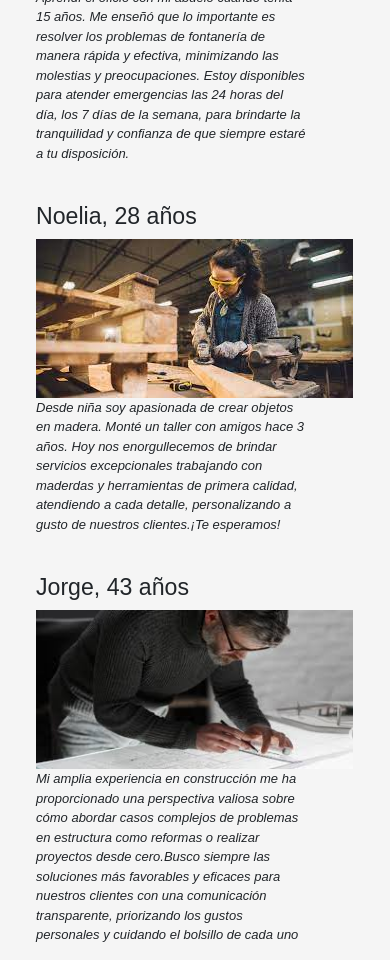
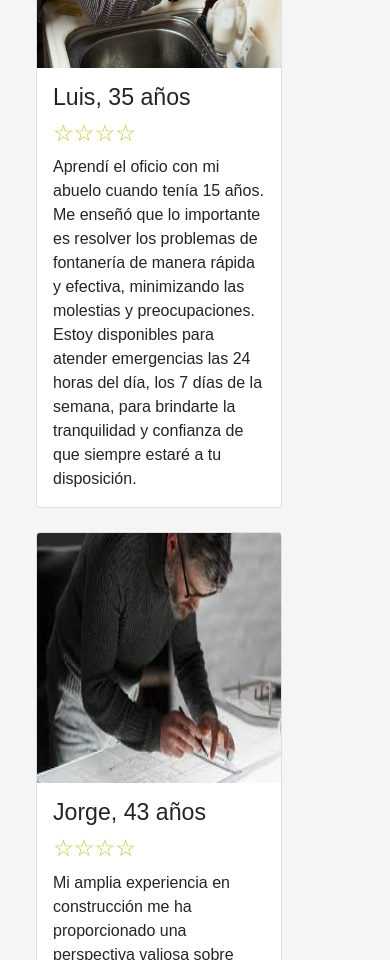
Before and after one commit to Gonzalo2194/proyecto, a plain HTML site: page index.html in a window 390 px wide. Shown: the part 1030-1990 px from the top of the page. Drawn offline with Linux system fonts and the light colour scheme.

Commit message:
Se agregan cards al index y ajustan imagenes responsive

```diff
--- a/css/estilo.css
+++ b/css/estilo.css
@@ -49,8 +49,8 @@
 }
 
 .imagencentrada{
-    height: 159px;
-    width: 317px;
+width: 100%;
+height: 250px
 
 }
 
@@ -99,6 +99,12 @@
 input{
     border-radius: 20px;
 }
+
+.estrellas{
+    color: rgba(187, 187, 27, 0.842);
+
+}
+
 /*fin de formato total y del index*/
 
 /*comienzo portal de ayuda*/
--- a/index.html
+++ b/index.html
@@ -64,29 +64,42 @@
             <div class="container-fluid row">
                 <div class="col buscar mt-3">
                 <input class="buscador" type=search value= "Buscá tu servicio">
-                </div>
+            </div>
             <section class="row ">
                 <h2>Nuestros profesionales</h2>
-                <div class="col-sm-4 col-md-4 col-lg-4 mt-4  " >
-                    <h3>Luis, 35 años</h3>
-                    <img class="imagencentrada" src="./assets/Images/plumber-g33f62af7b_1280.jpg" alt="plomero trabajando,imagen">
-                    <p class="fuenteindex">Aprendí el oficio con mi abuelo cuando tenía 15 años. Me enseñó que lo importante es resolver los problemas de fontanería de manera rápida y efectiva, minimizando las molestias y preocupaciones. Estoy disponibles para atender emergencias las 24 horas del día, los 7 días de la semana, para brindarte la tranquilidad y confianza de que siempre estaré a tu disposición.</p>
-                </div>
-                <div class="col-sm-4 col-md-4 col-lg-4 mt-4">
-                    <h3>Noelia, 28 años</h3>
-                    <img src="./assets/Images/Noelia.jpg" alt="Chica carpintera, imagen">
-                    <p class="fuenteindex"> Desde niña soy apasionada de crear objetos en madera. Monté un taller con amigos hace 3 años. Hoy nos enorgullecemos de brindar servicios excepcionales trabajando con maderdas y herramientas de primera calidad, atendiendo a cada detalle, personalizando a gusto de nuestros clientes.¡Te esperamos!</p>
-                </div>
-                <div class="col-sm-4 col-md-4 col-lg-4 mt-4">
-                    <h3>Jorge, 43 años</h3>
-                    <img class="imagencentrada" src="./assets/Images/Jorge arquitecto.jpg" alt="Arquitecto, en su estudio">
-                    <p class="fuenteindex">Mi amplia experiencia en construcción me ha proporcionado una perspectiva valiosa sobre cómo abordar casos complejos de problemas en estructura como reformas o realizar proyectos desde cero.Busco siempre las soluciones más favorables y eficaces para nuestros clientes con una comunicación transparente, priorizando los gustos personales y cuidando el bolsillo de cada uno</p>
-                </div>
-
-
+                    <div class="row row-cols-1 row-cols-md-3 g-4">
+                        <div class="col">
+                        <div class="card">
+                            <img src="./assets/Images/plumber-g33f62af7b_1280.jpg" class="card-img-top imagencentrada" alt="plomero">
+                            <div class="card-body">
+                            <h3 class="card-title">Luis, 35 años </h3>
+                            <h3><span class="estrellas">☆☆☆☆</span></h3>
+                            <p class="card-text">Aprendí el oficio con mi abuelo cuando tenía 15 años. Me enseñó que lo importante es resolver los problemas de fontanería de manera rápida y efectiva, minimizando las molestias y preocupaciones. Estoy disponibles para atender emergencias las 24 horas del día, los 7 días de la semana, para brindarte la tranquilidad y confianza de que siempre estaré a tu disposición.</p>
+                            </div>
+                        </div>
+                        </div>
+                        <div class="col">
+                        <div class="card">
+                            <img src="./assets/Images/Jorge arquitecto.jpg" class="card-img-top imagencentrada" alt="Arquitecto, en su estudio">
+                            <div class="card-body">
+                            <h3 class="card-title">Jorge, 43 años </h3>
+                            <h3><span class="estrellas">☆☆☆☆</span></h3>
+                            <p class="card-text">Mi amplia experiencia en construcción me ha proporcionado una perspectiva valiosa sobre cómo abordar casos complejos de problemas en estructura como reformas o realizar proyectos desde cero.Busco siempre las soluciones más favorables y eficaces para nuestros clientes con una comunicación transparente, priorizando los gustos personales y cuidando el bolsillo de cada uno </p>
+                            </div>
+                        </div>
+                        </div>
+                        <div class="col">
+                        <div class="card">
+                            <img src="./assets/Images/Noelia.jpg" class="card-img-top imagencentrada" alt="Chica carpintera, imagen">
+                            <div class="card-body">
+                            <h3 class="card-title">Noelia, 28 años </h3>
+                            <h3><span class="estrellas">☆☆☆☆☆</span></h3>
+                            <p class="card-text">Desde niña soy apasionada de crear objetos en madera. Monté un taller con amigos hace 3 años. Hoy nos enorgullecemos de brindar servicios excepcionales trabajando con maderdas y herramientas de primera calidad, atendiendo a cada detalle, personalizando a gusto de nuestros clientes.¡Te esperamos!</p>
+                            </div>
+                        </div>
+                        </div>
             </section>
         </main>
-
     <footer class="container-fluid d-flex bg-secondary text-white">
         <!--enlaces relativos y absolutos en redes sociales-->
         <div class="row offset-sm-7 ">
```
